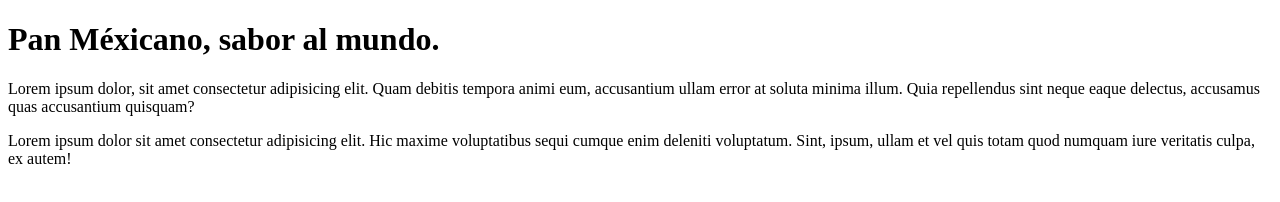
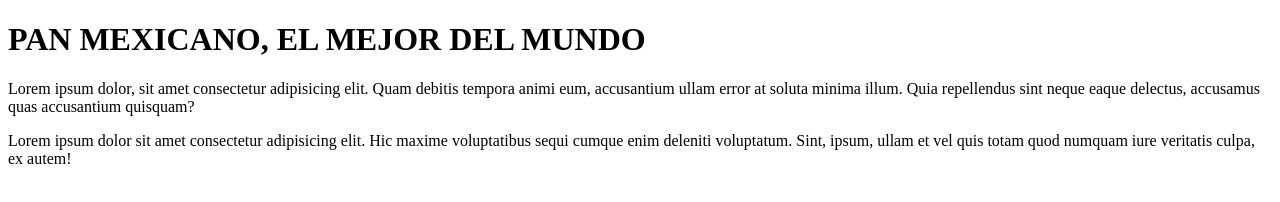
Before and after one commit to MaikMendoza/pagina-web, a plain HTML site: page index.html in a window 1280 px wide. Drawn offline with Linux system fonts and the light colour scheme.

Commit message:
Se modifico la estructura html

```diff
--- a/index.html
+++ b/index.html
@@ -7,7 +7,7 @@
     <title>Document</title>
 </head>
 <body>
-    <h1>Pan Méxicano, sabor al mundo.</h1>
+    <h1>PAN MEXICANO, EL MEJOR DEL MUNDO</h1>
     <p>
         Lorem ipsum dolor, sit amet consectetur adipisicing elit. Quam debitis tempora animi eum, accusantium ullam error at soluta minima illum. Quia repellendus sint neque eaque delectus, accusamus quas accusantium quisquam?
     </p>
```
